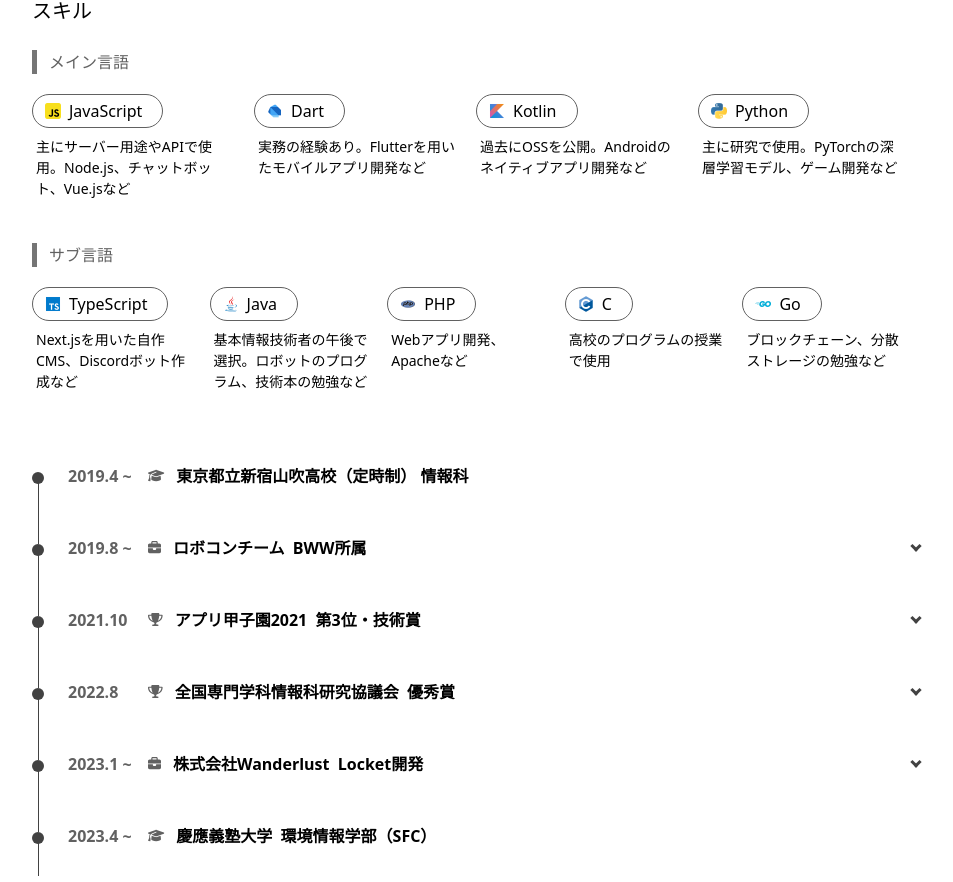
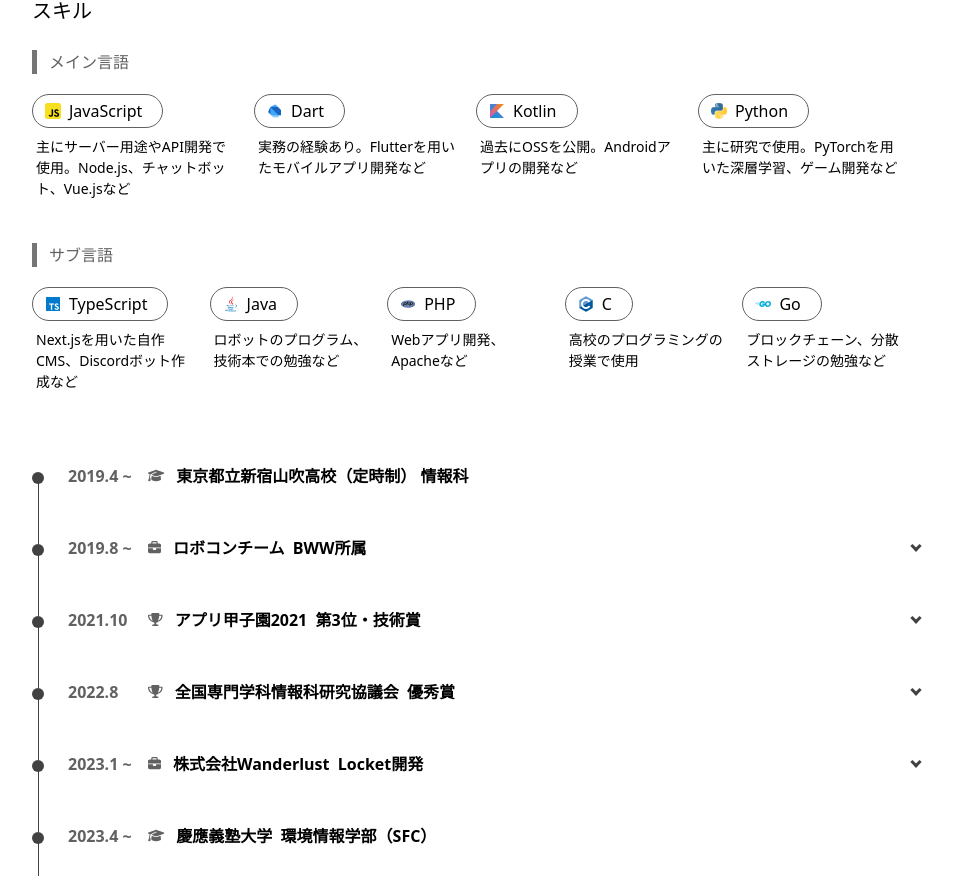
Before and after one commit to sakusaku3939/my-page, a Next.js app: page / in a window 1280 px wide. Shown: the part 2080-2962 px from the top of the page, without its empty margins (164-1117 px from the left). Built offline with nearby package versions, Linux system fonts and the light colour scheme.

Commit message:
Modify a text

```diff
--- a/src/pages/index.tsx
+++ b/src/pages/index.tsx
@@ -36,16 +36,16 @@ const Index = () => {
             <h2 className={index.h2}>メイン言語</h2>
             <SkillsItemWrapper>
               <SkillsItem title="JavaScript">
-                主にサーバー用途やAPIで使用。Node.js、チャットボット、Vue.jsなど
+                主にサーバー用途やAPI開発で使用。Node.js、チャットボット、Vue.jsなど
               </SkillsItem>
               <SkillsItem title="Dart">
                 実務の経験あり。Flutterを用いたモバイルアプリ開発など
               </SkillsItem>
               <SkillsItem title="Kotlin">
-                過去にOSSを公開。Androidのネイティブアプリ開発など
+                過去にOSSを公開。Androidアプリの開発など
               </SkillsItem>
               <SkillsItem title="Python">
-                主に研究で使用。PyTorchの深層学習モデル、ゲーム開発など
+                主に研究で使用。PyTorchを用いた深層学習、ゲーム開発など
               </SkillsItem>
             </SkillsItemWrapper>
 
@@ -55,13 +55,13 @@ const Index = () => {
                 Next.jsを用いた自作CMS、Discordボット作成など
               </SkillsItem>
               <SkillsItem title="Java">
-                基本情報技術者の午後で選択。ロボットのプログラム、技術本の勉強など
+                ロボットのプログラム、技術本での勉強など
               </SkillsItem>
               <SkillsItem title="PHP">
                 Webアプリ開発、Apacheなど
               </SkillsItem>
               <SkillsItem title="C">
-                高校のプログラムの授業で使用
+                高校のプログラミングの授業で使用
               </SkillsItem>
               <SkillsItem title="Go">
                 ブロックチェーン、分散ストレージの勉強など
```
